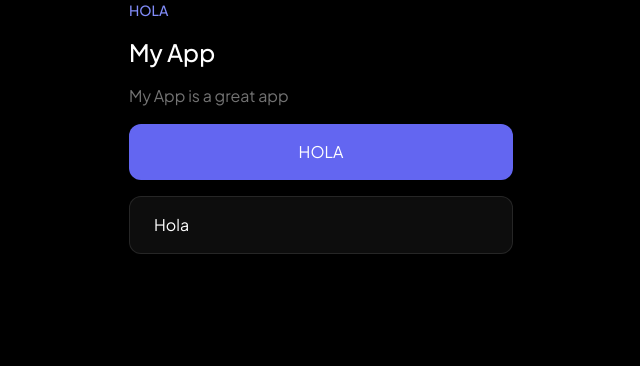
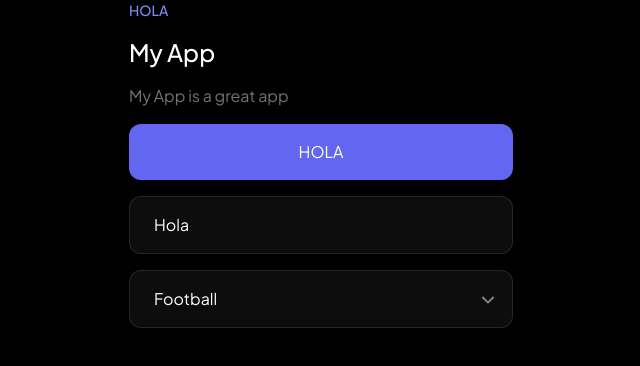
Before and after one commit to martiserra99/formity-template, a Next.js app: page / in a window 1280 px wide. Shown: the top 366 px of the page, without its empty margins (319-959 px from the left). Built offline with nearby package versions, Linux system fonts and the light colour scheme; a web font is replaced by a local one.

Commit message:
Created listbox

```diff
--- a/package.json
+++ b/package.json
@@ -9,6 +9,8 @@
     "lint": "next lint"
   },
   "dependencies": {
+    "@headlessui/react": "^2.1.2",
+    "@heroicons/react": "^2.1.5",
     "clsx": "^2.1.1",
     "next": "14.2.5",
     "react": "^18",
--- a/src/app/page.tsx
+++ b/src/app/page.tsx
@@ -5,6 +5,7 @@ import Heading from "@/components/heading";
 import Text from "@/components/text";
 import Button from "@/components/button";
 import TextField from "@/components/text-field";
+import Listbox from "@/components/listbox";
 
 export default function Home() {
   return (
@@ -15,6 +16,14 @@ export default function Home() {
         <Text>My App is a great app</Text>
         <Button>HOLA</Button>
         <TextField value="Hola" onChange={(value) => console.log(value)} />
+        <Listbox
+          options={[
+            { value: "football", label: "Football" },
+            { value: "basketball", label: "Basketball" },
+          ]}
+          value={"football"}
+          onChange={(value) => console.log(value)}
+        />
       </div>
     </div>
   );
--- /dev/null
+++ b/src/components/listbox.tsx
@@ -0,0 +1,57 @@
+import { useState } from "react";
+import {
+  Listbox as HeadlessListbox,
+  ListboxButton,
+  ListboxOption,
+  ListboxOptions,
+} from "@headlessui/react";
+import { CheckIcon, ChevronDownIcon } from "@heroicons/react/20/solid";
+import clsx from "clsx";
+
+interface ListboxProps {
+  options: { value: string; label: string }[];
+  value: string | undefined;
+  onChange: (value: string) => void;
+  className?: string;
+}
+
+export default function Listbox({
+  options,
+  value,
+  onChange,
+  className,
+}: ListboxProps) {
+  const option = options.find((option) => option.value === value)!;
+  return (
+    <HeadlessListbox value={value} onChange={onChange}>
+      <ListboxButton
+        className={clsx(
+          "bg-white/5 border-white/10 data-[focus]:bg-red-400 relative block w-full rounded-xl border px-6 py-4 text-left text-base text-white",
+          "data-[active]:ring-white/10 active:outline-none data-[active]:ring-2 data-[active]:ring-offset-2 data-[active]:ring-offset-black",
+        )}
+      >
+        {option.label}
+        <ChevronDownIcon
+          className="fill-white/50 pointer-events-none absolute right-3 top-1/2 size-6 -translate-y-1/2"
+          aria-hidden="true"
+        />
+      </ListboxButton>
+      <ListboxOptions
+        anchor="bottom"
+        transition
+        className="border-white/10 bg-white/5 w-[var(--button-width)] rounded-xl border p-1 [--anchor-gap:8px] focus:outline-none"
+      >
+        {options.map((option) => (
+          <ListboxOption
+            key={option.value}
+            value={option.value}
+            className="data-[focus]:bg-white/10 group flex cursor-default select-none items-center gap-2 rounded-lg px-3 py-2"
+          >
+            <CheckIcon className="invisible size-4 fill-white group-data-[selected]:visible" />
+            <div className="text-sm text-white">{option.label}</div>
+          </ListboxOption>
+        ))}
+      </ListboxOptions>
+    </HeadlessListbox>
+  );
+}
```
Also changed, not shown: 1 other file (tests, documents, lock files or other folders).
